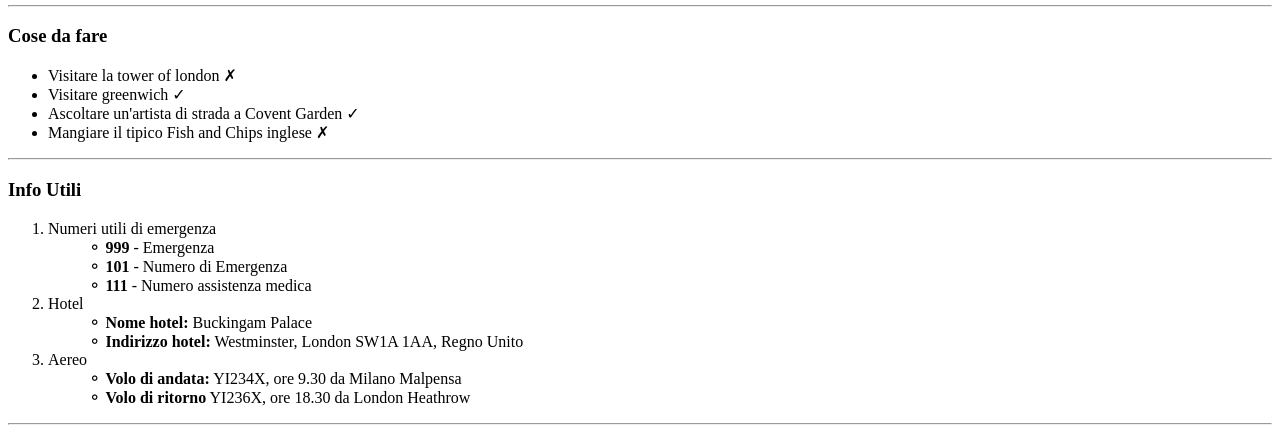
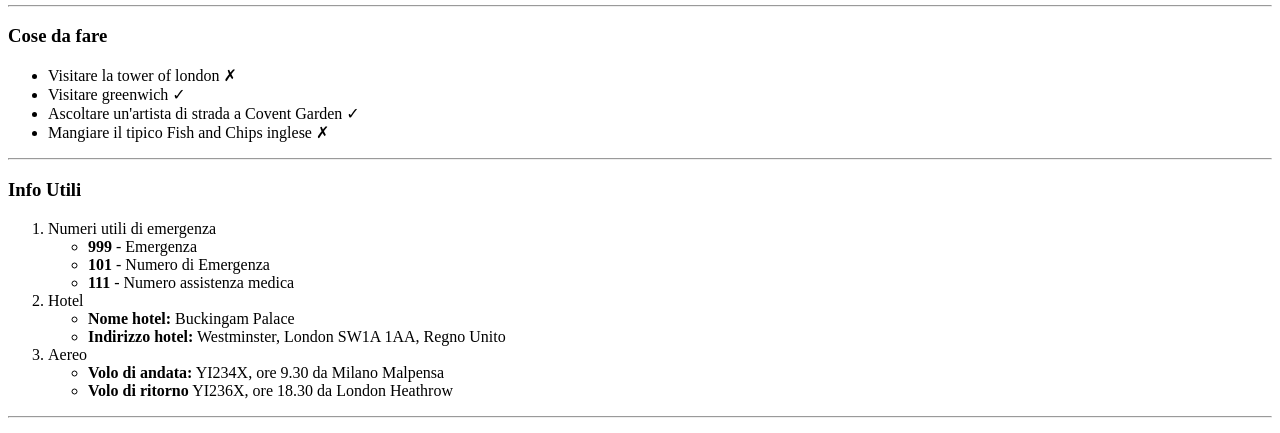
Before and after one commit to Helmatron/html-london-trip, a plain HTML site: page index.html in a window 1280 px wide. Shown: the part 876-1309 px from the top of the page. Drawn offline with Linux system fonts and the light colour scheme.

Commit message:
Correction: Lista annidata - Eliminati Entity code e corretta la sintassi (Dubbio su utilizzo di <ul>)

```diff
--- a/index.html
+++ b/index.html
@@ -5,8 +5,9 @@
     <meta name="viewport" content="width=device-width, initial-scale=1.0">
     <title>html-london-trip</title>
 </head>
+
 <body>
-
+<!-- Header -->
     <header>
         <div>
             <h1>Il mio Viaggio a Londra</h1>
@@ -21,13 +22,14 @@
 
     <hr>
 
+    <!-- Main -->
     <Main>
 
         <!-- Tabella spese -->
         <div>
             <h2>Le mie spese</h2>
                 <table>
-                    <thead>
+                    <thead> <!-- testa -->
                         <tr>
                             <th>Numero</th>
                             <th>Descrizione</th>
@@ -35,7 +37,7 @@
                         </tr>
                     </thead>
 
-                    <tbody>
+                    <tbody> <!-- Corpo -->
 
                         <tr>
                             <td>1</td>
@@ -55,7 +57,7 @@
 
                     </tbody>
 
-                    <tfoot>
+                    <tfoot> <!-- Fondo -->
                         <tr>
                             <td colspan="2">Totale</td>
                             <td>360€</td>
@@ -65,9 +67,11 @@
                 </table>
 
         </div>
+
         <hr>
 
         <div>
+
             <!-- Unordered list -->
             <h3>Cose da fare</h3>
                 <ul>
@@ -77,31 +81,44 @@
                     <li>Mangiare il tipico Fish and Chips inglese &#x2717;</li>
                 </ul>
         </div>
+
         <hr>
+
         <div>
+
             <!-- Lista annidata -->
             <h3>Info Utili</h3>
             <ol>
+
                 <li>Numeri utili di emergenza</li>
-                    <ul>&#9900; <strong>999</strong> - Emergenza</ul>
-                    <ul>&#9900; <strong>101</strong> - Numero di Emergenza</ul>
-                    <ul>&#9900; <strong>111</strong> - Numero assistenza medica</ul>
+                    <ul>
+                        <li><strong>999</strong> - Emergenza</li>
+                        <li><strong>101</strong> - Numero di Emergenza</li>
+                        <li><strong>111</strong> - Numero assistenza medica</li>
+                    </ul>
+
                 <li>Hotel</li>
-                    <ul>&#9900; <strong>Nome hotel:</strong> Buckingam Palace</ul>
-                    <ul>&#9900; <strong>Indirizzo hotel:</strong> Westminster, London SW1A 1AA, Regno Unito</ul>
+                        <ul>
+                            <li><strong>Nome hotel:</strong> Buckingam Palace</li>
+                            <li><strong>Indirizzo hotel:</strong> Westminster, London SW1A 1AA, Regno Unito</li>
+                        </ul>
+
                 <li>Aereo</li>
-                    <ul>&#9900; <strong>Volo di andata:</strong> YI234X, ore 9.30 da Milano Malpensa</ul>
-                    <ul>&#9900; <strong> Volo di ritorno</strong> YI236X, ore 18.30 da London Heathrow</ul>
+                    <ul>
+                        <li><strong>Volo di andata:</strong> YI234X, ore 9.30 da Milano Malpensa</li>
+                        <li><strong> Volo di ritorno</strong> YI236X, ore 18.30 da London Heathrow</li>
+                    </ul>
             </ol>
         </div>
 
     </Main>
     <hr>
 
+    <!-- Footer -->
     <footer>
         <div>
+
         <!-- foto da link esterno -->
-
            <h3>Le foto</h3>
 
                 <img src="https://www.abta.com/sites/default/files/styles/large/public/media/uploads/london-400x400-compressor_0.jpg" alt="Foto della città di giorno">
```
Lines whose indentation alone changed are shown as unchanged.
